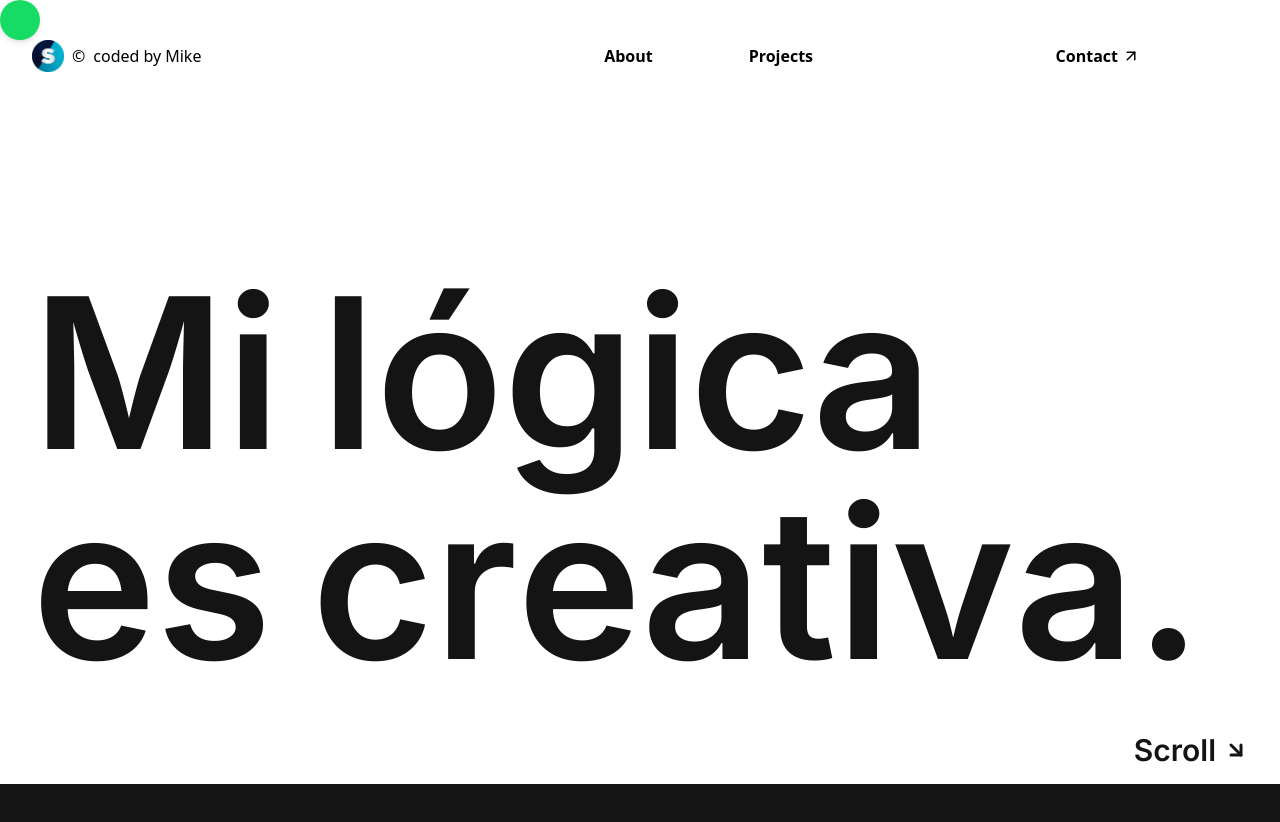
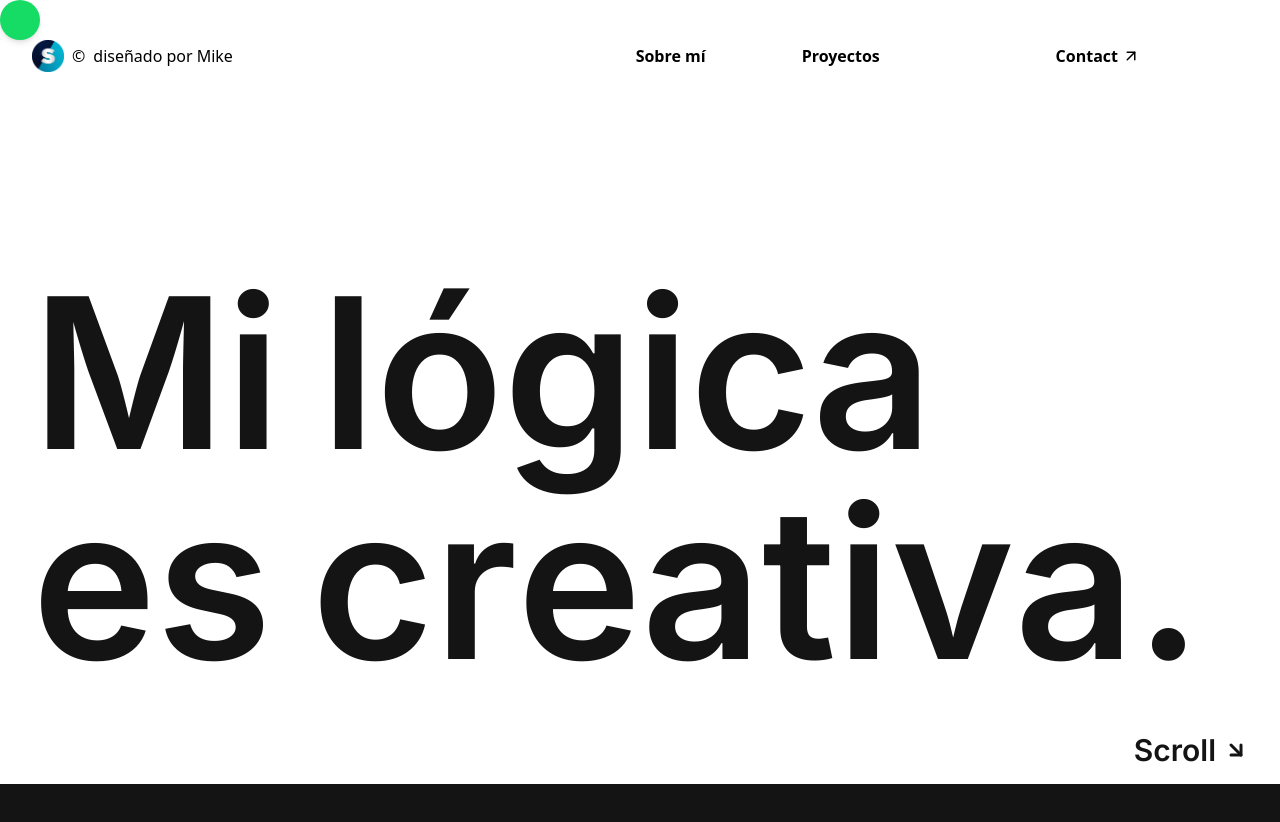
Before and after one commit to mikesspinosa/portfolio, a Next.js app: page / in a window 1280 px wide. Shown: the top 822 px of the page. Built offline with nearby package versions, Linux system fonts and the light colour scheme.

Commit message:
feat: translate header to Spanish and fix image configuration

```diff
--- a/next.config.js
+++ b/next.config.js
@@ -1,16 +1,13 @@
 /** @type {import('next').NextConfig} */
 const nextConfig = {
   images: {
-    domains: [
-      'i.scdn.co',
-      'image-cdn-ak.spotifycdn.com',
-      'blend-playlist-covers.spotifycdn.com',
-      'image-cdn-fa.spotifycdn.com',
-      'miro.medium.com',
-      'cdn-images-1.medium.com'
+    remotePatterns: [
+      {
+        protocol: 'https',
+        hostname: '**',
+      },
     ],
-    unoptimized: false
-  }
+  },
 };
 
 export default nextConfig;
--- a/src/components/layout/header.tsx
+++ b/src/components/layout/header.tsx
@@ -60,6 +60,7 @@ export default function Header() {
                 src="/images/logo.jpg"
                 alt="Bettinas logo"
                 priority
+                style={{ objectFit: 'cover' }}
               />
             </Magnetic>
             {!isMobile() && (
@@ -67,7 +68,7 @@ export default function Header() {
                 <div className="hover:rotate-[360deg]">©</div>
                 <div className="relative flex overflow-hidden">
                   <div className="ease-custom-cubic transition-transform duration-500 group-hover:translate-x-[-100%]">
-                    coded by
+                    diseñado por
                   </div>
                   <div className="ease-custom-cubic px-1 transition-transform duration-500 group-hover:translate-x-[-65px]">
                     Mike
@@ -88,10 +89,10 @@ export default function Header() {
           <div className="flex flex-1 items-center justify-between px-24 font-semibold">
             <div className="group relative z-10 flex cursor-pointer items-center space-x-24 p-3">
               <Magnetic>
-                <Link href={'/about'} className="hover:text-[#16db65] transition-colors duration-300">About</Link>
+                <Link href={'/about'} className="hover:text-[#16db65] transition-colors duration-300">Sobre mí</Link>
               </Magnetic>
               <Magnetic>
-                <Link href={'/projects'} className="hover:text-[#16db65] transition-colors duration-300">Projects</Link>
+                <Link href={'/projects'} className="hover:text-[#16db65] transition-colors duration-300">Proyectos</Link>
               </Magnetic>
             </div>
             <div className="group relative z-10 flex cursor-pointer items-center p-3">
```
